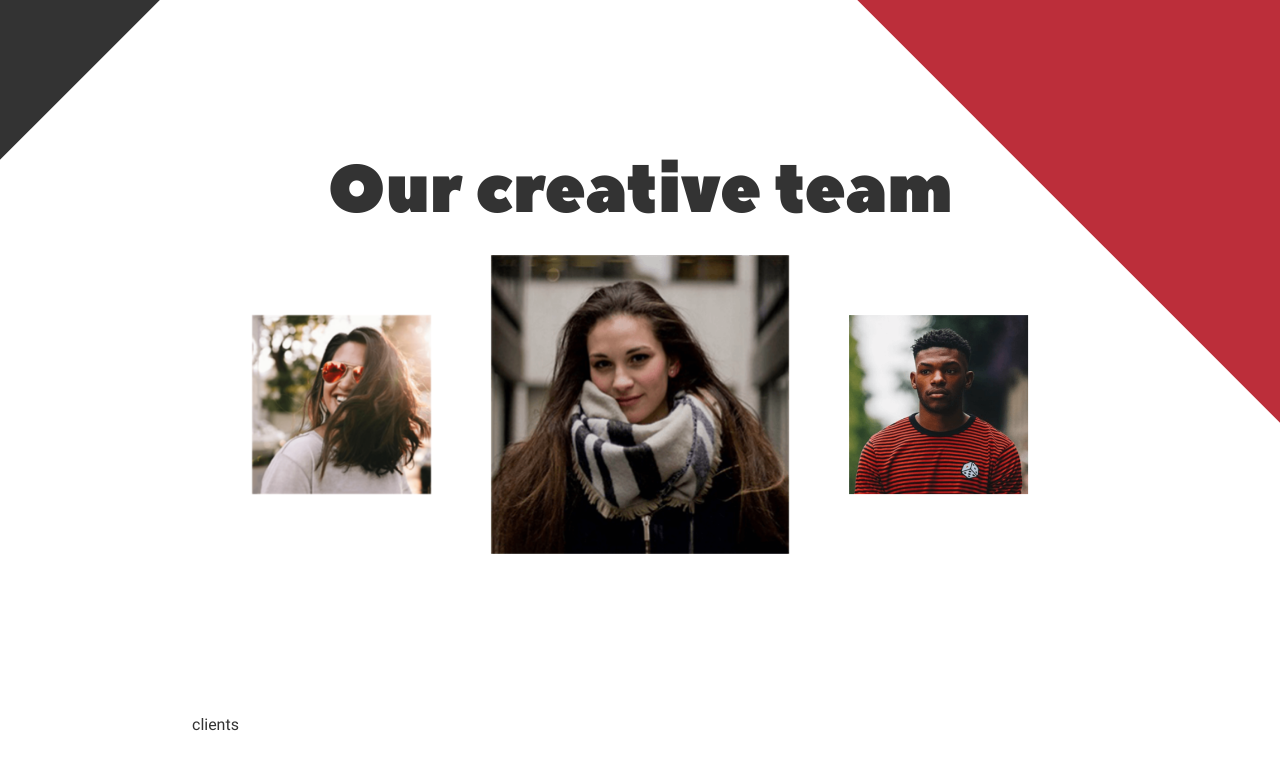
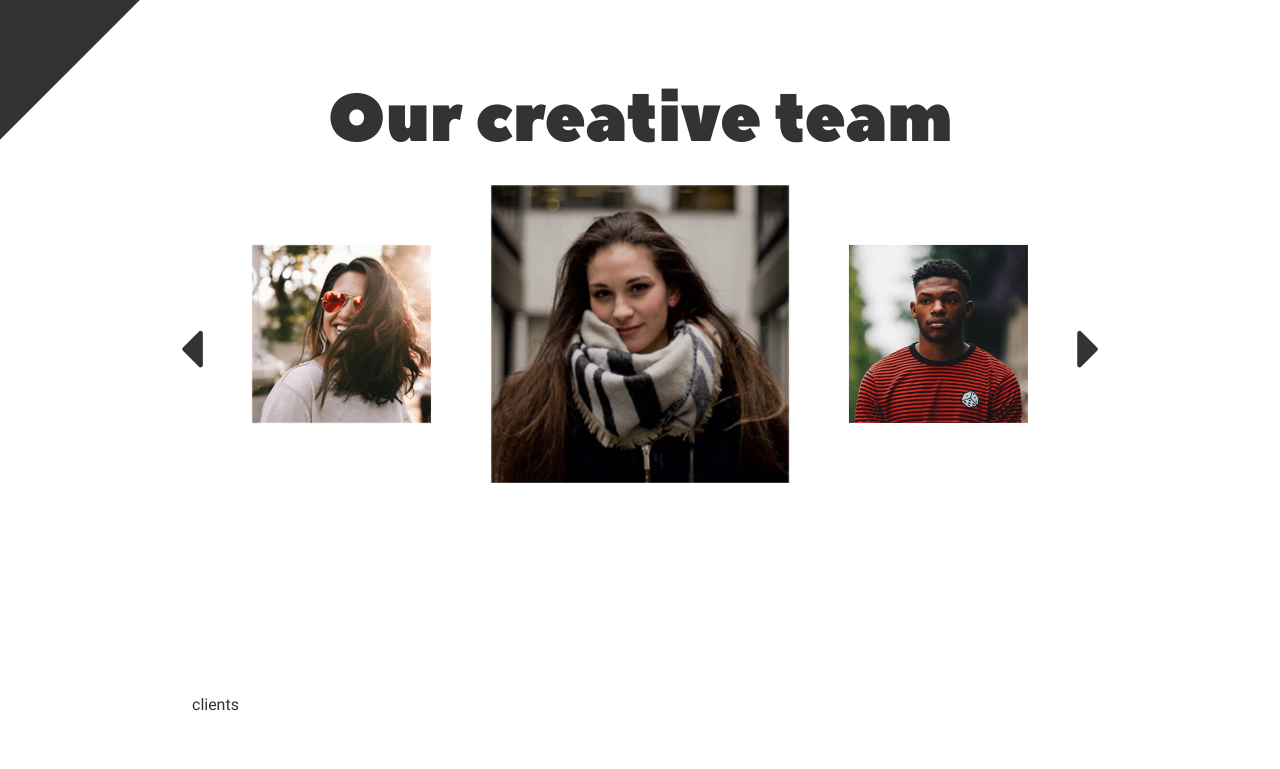
Before and after one commit to elDom/37, a website: page src/index.html in a window 1280 px wide. Shown: the part 2971-3740 px from the top of the page. Drawn offline with Linux system fonts and the light colour scheme.

Commit message:
owl carousel finished

```diff
--- a/src/index.html
+++ b/src/index.html
@@ -169,13 +169,15 @@
 					<div class="col s12 center-align">
 						<h1>Our creative team</h1>
 					</div>
-					<div class="col s12">
+					<div class="col s12 carousel">
 						<div class="owl-carousel">
 							<div><img src="./img/client_4.png" alt=""></div>
 							<div><img src="./img/client_3.png" alt=""></div>
 							<div><img src="./img/client_2.png" alt=""></div>
 							<div><img src="./img/client_1.png" alt=""></div>
 						</div>
+						<i class="fa fa-caret-left" aria-hidden="true"></i>
+						<i class="fa fa-caret-right" aria-hidden="true"></i>
 					</div>
 				</div>
 			</div>
--- a/src/js/script.js
+++ b/src/js/script.js
@@ -46,12 +46,19 @@
     });
 
 
-    $('.owl-carousel').owlCarousel({
+    var owl = $('.owl-carousel');
+    owl.owlCarousel({
         loop: true,
         items: 3,
         center: true,
         autoplay: true,
         autoplayHoverPause: true,
-    })
+    });
+    $('#process .fa-caret-left').click(function() {
+        owl.trigger('prev.owl.carousel');
+    });
+    $('#process .fa-caret-right').click(function() {
+        owl.trigger('next.owl.carousel');
+    });
 
 });
--- a/src/scss/style.scss
+++ b/src/scss/style.scss
@@ -23,7 +23,8 @@
 html, body{
     width: 100%;
     font-size: 100%;
-    overflow-x: hidden;
+    overflow-x: hidden !important;
+    position: relative;
     box-sizing: border-box;
 }
 
@@ -294,6 +295,15 @@
     }
     #service{
         position: relative;
+        margin-top: -20px;
+        background-image: url("../img/service.png");
+        background-position: center right;
+        background-repeat: no-repeat;
+        @media screen and (max-width: 992px) {
+            & {
+                background-image: none;
+            }
+        }
         &::before{
             content: "";
             display: block;
@@ -308,9 +318,10 @@
             transform: rotate(45deg);
             z-index: -1;
         }
+        /* nie dziala overflow hidden
         &::after{
             content: "";
-            display: block;
+            display: inline-block;
             position: absolute;
             background: #bc2e3a;
             width: 100vh;
@@ -327,6 +338,7 @@
                 }
             }
         }
+        */
         p, h1, .readmore{
             mix-blend-mode: screen;
         }
@@ -346,6 +358,27 @@
         }
     }
     #process{
+        .carousel{
+            position: relative;
+            .fa-caret-left{
+                position: absolute;
+                left: 0px;
+                top: 25%;
+                transform: translateY(50%);
+                font-size: 4em;
+                z-index: 1;
+                cursor: pointer;
+            }
+            .fa-caret-right{
+                position: absolute;
+                right: 0px;
+                top: 25%;
+                transform: translateY(50%);
+                font-size: 4em;
+                z-index: 1;
+                cursor: pointer;
+            }
+        }
         .owl-carousel{
             .owl-item{
                 &>div{
```
Also changed, not shown: src/css/style.css, src/img/service.png (added).
